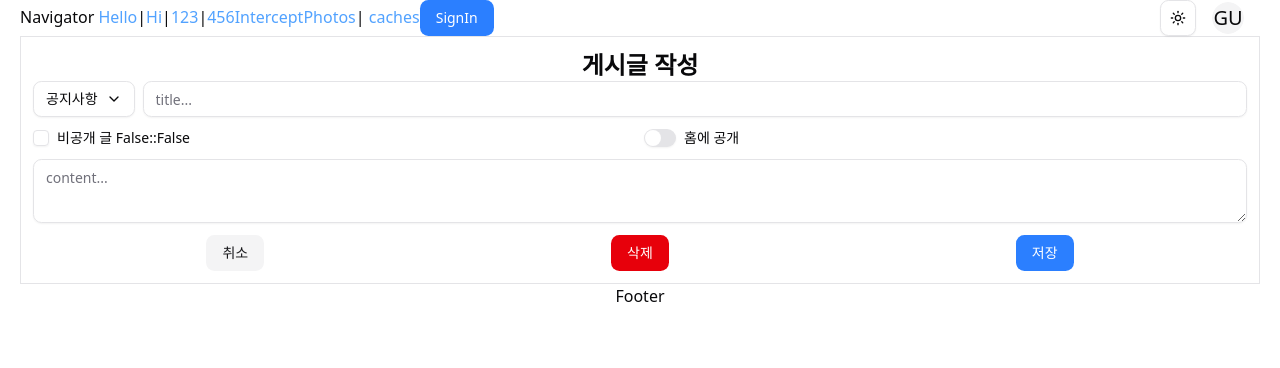
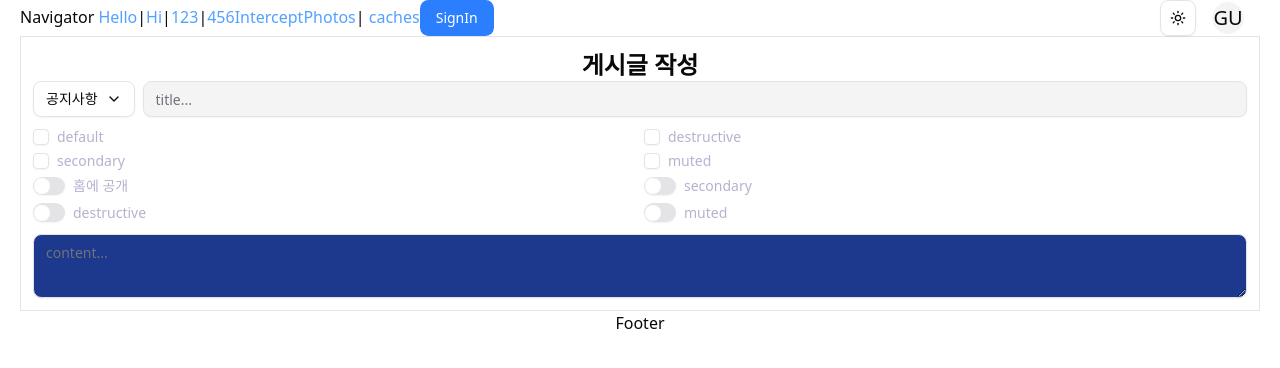
Before and after one commit to thisminji/Hanaro8, a Next.js app in the folder next/my-app/: page /posts/edit in a window 1280 px wide. Shown: the top 368 px of the page. Built offline with nearby package versions, Linux system fonts and the light colour scheme.

Commit message:
Next: CheckSwitch variant

```diff
--- a/next/my-app/app/globals.css
+++ b/next/my-app/app/globals.css
@@ -56,8 +56,8 @@
   --popover-foreground: oklch(0.141 0.005 285.823);
   --primary: oklch(0.586 0.253 17.585);
   --primary-foreground: oklch(0.969 0.015 12.422);
-  --secondary: oklch(0.967 0.001 286.375);
-  --secondary-foreground: oklch(0.21 0.006 285.885);
+  --secondary: oklch(41.318% 0.00169 285.915);
+  --secondary-foreground: oklch(77.584% 0.0397 285.415);
   --muted: oklch(0.967 0.001 286.375);
   --muted-foreground: oklch(0.552 0.016 285.938);
   --accent: oklch(0.967 0.001 286.375);
--- a/next/my-app/app/posts/edit/page.tsx
+++ b/next/my-app/app/posts/edit/page.tsx
@@ -2,8 +2,8 @@
 
 import { ChevronDownIcon, ChevronUpIcon } from "lucide-react";
 import { useActionState, useReducer, useState } from "react";
+import CheckSwitch from "@/components/CheckSwitch";
 import { Button } from "@/components/ui/button";
-import { Checkbox } from "@/components/ui/checkbox";
 import {
   DropdownMenu,
   DropdownMenuContent,
@@ -13,8 +13,6 @@ import {
   DropdownMenuTrigger,
 } from "@/components/ui/dropdown-menu";
 import { Input } from "@/components/ui/input";
-import { Label } from "@/components/ui/label";
-import { Switch } from "@/components/ui/switch";
 import { Textarea } from "@/components/ui/textarea";
 import { type Post, type PostError, savePost } from "./posts.action";
 
@@ -34,12 +32,14 @@ export default function PostEdit() {
   const [isOpen, toggleOpen] = useReducer((p) => !p, false);
   const [folder, setFolder] = useState<Folder>(FOLDERS[0]);
   const [post, setPost] = useState<Partial<Post>>();
-  const [localPrivate, togglePrivate] = useReducer((p) => !p, false);
+  // const [localPrivate, togglePrivate] = useReducer((p) => !p, false);
   // const [localPublic, togglePublic] = useReducer((p) => !p, false);
+  const [isShowButtons, setShowButtons] = useState(false);
 
   const [postError, save, isPending] = useActionState(
     async (_: PostError | undefined, formData: FormData) => {
-      formData.set("isprivate", localPrivate ? "on" : "");
+      // formData.set('isprivate', localPrivate ? 'on' : '');
+      // console.log('fff>>', formData.get('isprivate'));
       const [err, data] = await savePost(formData);
       if (err) {
         setPost(err.data);
@@ -83,12 +83,13 @@ export default function PostEdit() {
             type="text"
             name="title"
             defaultValue={post?.title}
+            className="bg-muted"
             placeholder="title..."
           />
         </div>
 
         <div className="grid grid-cols-2 gap-2">
-          <Label htmlFor="isPrivate">
+          {/* <Label htmlFor="isPrivate">
             <Checkbox
               id="isPrivate"
               name="isprivate"
@@ -96,13 +97,57 @@ export default function PostEdit() {
               onClick={togglePrivate}
               className="data-[state=checked]:bg-blue-500"
             />
-            비공개 글 {post?.isprivate ? "True" : "False"}::
-            {localPrivate ? "True" : "False"}
-          </Label>
-          <Label htmlFor="isPublic">
-            <Switch id="isPublic" name="ispublic" />
-            홈에 공개
-          </Label>
+            비공개 글 {post?.isprivate ? 'True' : 'False'}::
+            {localPrivate ? 'True' : 'False'}
+          </Label> */}
+
+          <CheckSwitch
+            label="default"
+            name="isprivate"
+            checked={post?.isprivate}
+            setCheckedAction={setShowButtons}
+          />
+          <CheckSwitch
+            label="destructive"
+            name="isprivate"
+            checked={post?.isprivate}
+            variant="destructive"
+            setCheckedAction={setShowButtons}
+          />
+          <CheckSwitch
+            label="secondary"
+            name="isprivate"
+            checked={post?.isprivate}
+            variant="secondary"
+            setCheckedAction={setShowButtons}
+          />
+          <CheckSwitch
+            label="muted"
+            name="isprivate"
+            checked={post?.isprivate}
+            variant="muted"
+            setCheckedAction={setShowButtons}
+          />
+
+          <CheckSwitch label="홈에 공개" type="switch" name="ispublic" />
+          <CheckSwitch
+            label="secondary"
+            type="switch"
+            variant="secondary"
+            name="ispublic"
+          />
+          <CheckSwitch
+            label="destructive"
+            type="switch"
+            variant="destructive"
+            name="ispublic"
+          />
+          <CheckSwitch
+            label="muted"
+            type="switch"
+            variant="muted"
+            name="ispublic"
+          />
         </div>
 
         {folder.type === "file" ? (
@@ -116,11 +161,13 @@ export default function PostEdit() {
             name="content"
             defaultValue={post?.content}
             placeholder="content..."
+            className={`bg-${post?.isprivate ? "red-900" : "blue-900"}`}
           />
         )}
 
         {!!postError && <span className="text-red-500">{postError.error}</span>}
 
+        {isShowButtons && (
           <div className="flex justify-around">
             <Button type="reset" variant={"secondary"}>
               취소
@@ -132,6 +179,7 @@ export default function PostEdit() {
               저장{isPending && "..."}
             </Button>
           </div>
+        )}
       </form>
     </>
   );
--- /dev/null
+++ b/next/my-app/components/CheckSwitch.tsx
@@ -0,0 +1,68 @@
+"use client";
+
+import { useId, useReducer } from "react";
+import { cn } from "@/lib/utils";
+import { Checkbox } from "./ui/checkbox";
+import { Label } from "./ui/label";
+import { Switch } from "./ui/switch";
+
+type Props = {
+  type?: "switch" | "check";
+  name?: string;
+  label?: string;
+  checked?: boolean;
+  variant?: "default" | "destructive" | "secondary" | "muted";
+  setCheckedAction?: (checked: boolean) => void;
+};
+
+const setClassnames = (variant: Props["variant"] | "primary") => [
+  `border-${variant}`,
+  `bg-${variant}`,
+  `text-${variant}-foreground`,
+];
+
+const CheckVariant = {
+  default: setClassnames("primary"),
+  destructive: [...setClassnames("destructive"), "text-white"],
+  secondary: setClassnames("secondary"),
+  muted: setClassnames("muted"),
+};
+
+export default function CheckSwitch({
+  type = "check",
+  name,
+  label,
+  checked,
+  variant = "default",
+  setCheckedAction,
+}: Props) {
+  const checkId = useId();
+  const [isCheck, toggleCheck] = useReducer((p) => !p, !!checked);
+
+  const css = CheckVariant[variant];
+  console.log("*******", css);
+
+  const Compo = type === "switch" ? Switch : Checkbox;
+
+  return (
+    <Label
+      htmlFor={checkId}
+      className="cursor-pointer text-secondary-foreground"
+    >
+      <Compo
+        id={checkId}
+        checked={isCheck}
+        onClick={() => {
+          toggleCheck();
+          if (setCheckedAction) setCheckedAction(!isCheck);
+        }}
+        // className="data-[state=checked]:border-secondary data-[state=checked]:bg-destructive data-[state=checked]:text-destructive-foreground data-[state=checked]:text-white"
+        className={cn(css.map((cs) => `data-[state=checked]:${cs}`))}
+      />
+      {label}{" "}
+      {!!name && (
+        <input type="hidden" name={name} defaultValue={isCheck ? "on" : ""} />
+      )}{" "}
+    </Label>
+  );
+}
--- a/next/my-app/lib/utils.ts
+++ b/next/my-app/lib/utils.ts
@@ -4,3 +4,21 @@ import { twMerge } from 'tailwind-merge';
 export function cn(...inputs: ClassValue[]) {
   return twMerge(clsx(inputs));
 }
+
+export const dynamicCss = [
+  'data-[state=checked]:bg-primary',
+  'data-[state=checked]:border-primay',
+  'data-[state=checked]:text-primary-foreground',
+  'data-[state=checked]:text-white',
+  'data-[state=checked]:bg-destructive',
+  'data-[state=checked]:border-destructive',
+  'data-[state=checked]:text-destructive-foreground',
+  'data-[state=checked]:bg-secondary',
+  'data-[state=checked]:border-secondary',
+  'data-[state=checked]:text-secondary-foreground',
+  'data-[state=checked]:bg-muted',
+  'data-[state=checked]:border-muted',
+  'data-[state=checked]:text-muted-foreground',
+  'bg-red-900',
+  'bg-blue-900',
+];
```
Lines whose indentation alone changed are shown as unchanged.
